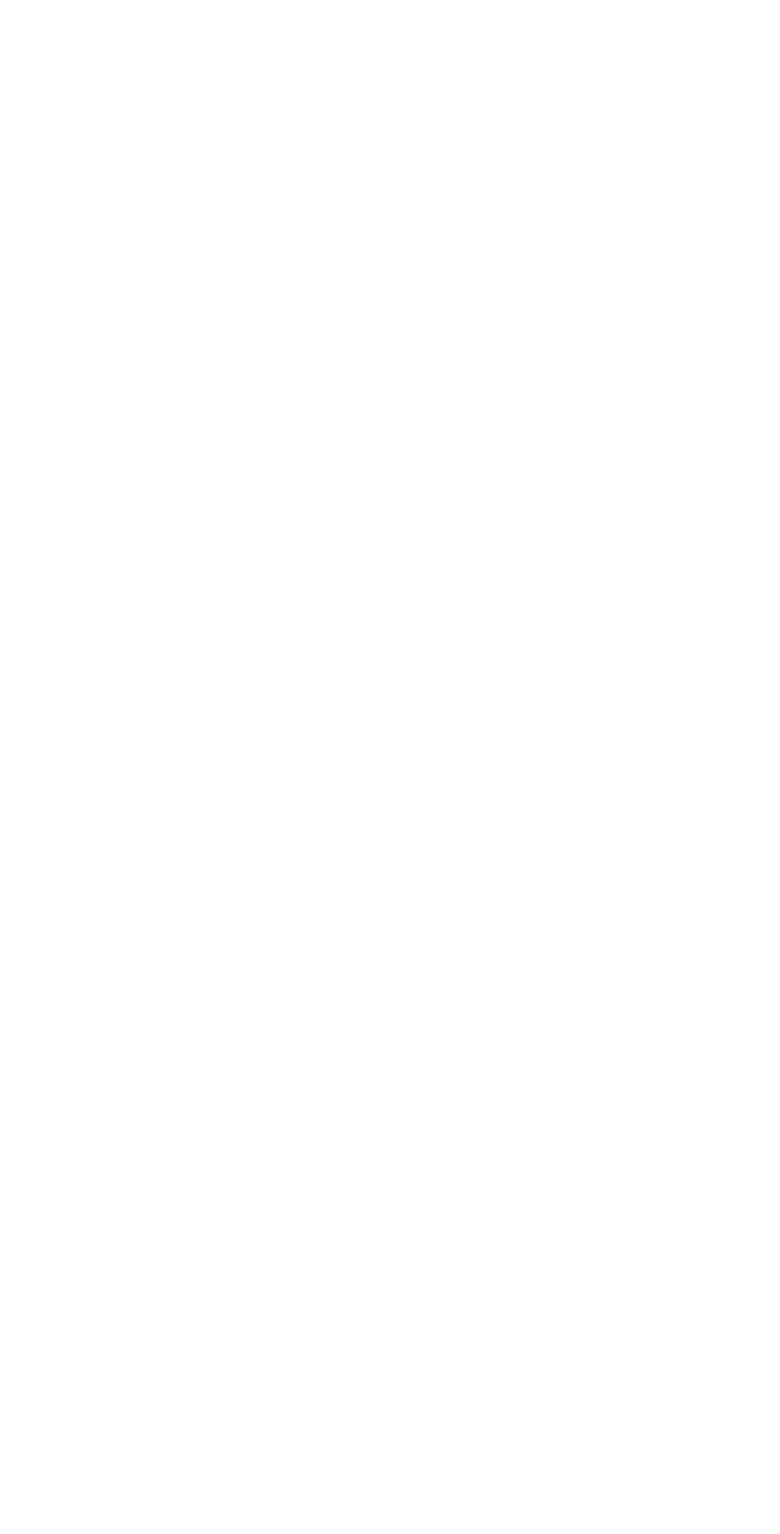
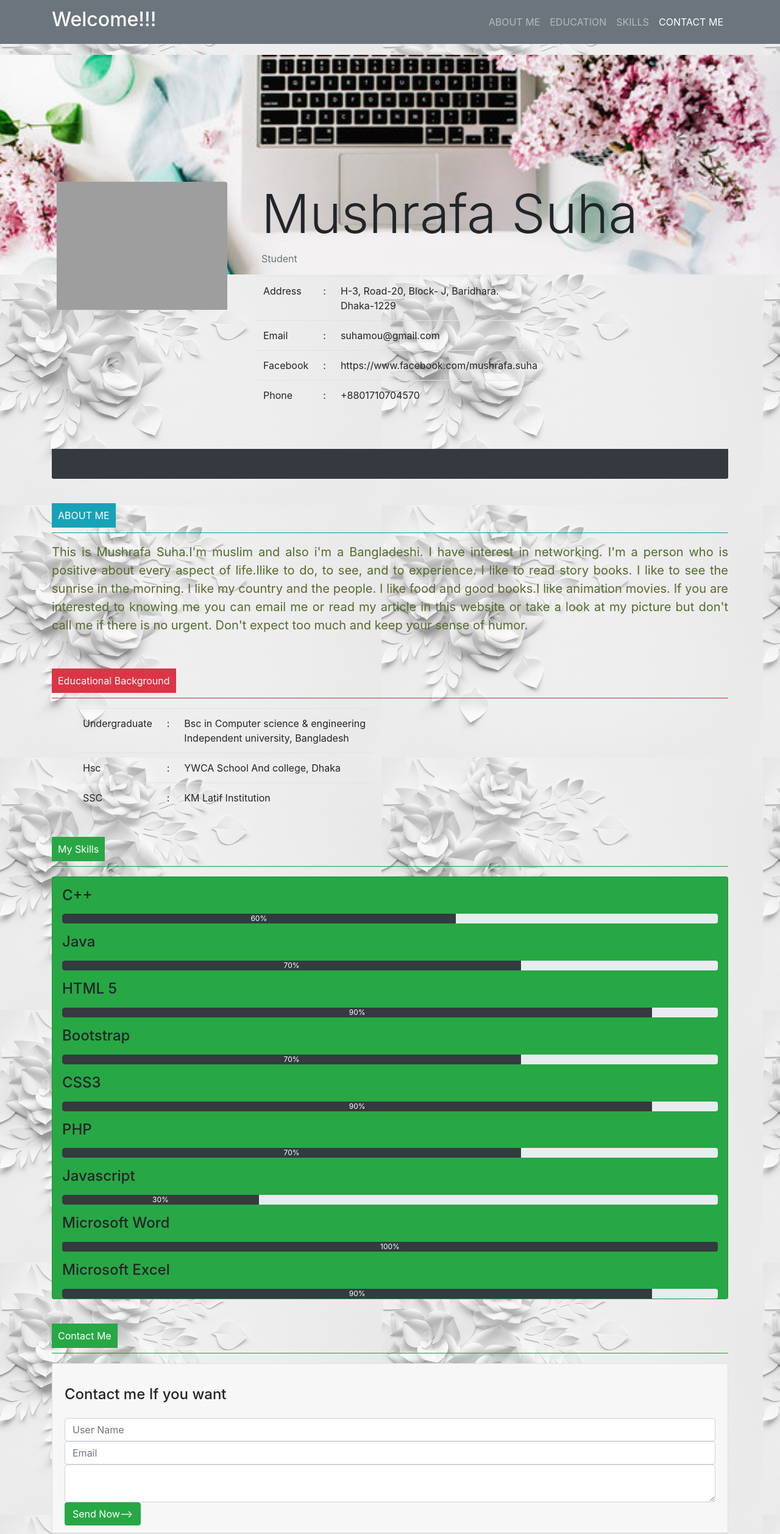
Before and after one commit to suhamou/resume, a PHP site: page / in a window 1280 px wide. Before the commit the page is empty. Shown: the whole page at 61% size. Before the commit the page ends 800 px from the top, so only its background shows below. Run offline with PHP 8.4, Linux system fonts and the light colour scheme; grey boxes are pictures that could not be loaded.

Commit message:
style.html

```diff
--- a/classwork/index.html
+++ b/classwork/index.html
@@ -1 +1,219 @@
-<!-- your HTML goes here -->
+<!DOCTYPE html>
+<html lang="en">
+  <head>
+
+    <title> Suha </title>
+    <meta charset="utf-8">
+    <meta name="viewport" content="width=device-width, initial-scale=1">
+
+    <link rel="stylesheet" href="https://stackpath.bootstrapcdn.com/bootstrap/4.1.3/css/bootstrap.min.css" integrity="sha384-MCw98/SFnGE8fJT3GXwEOngsV7Zt27NXFoaoApmYm81iuXoPkFOJwJ8ERdknLPMO" crossorigin="anonymous">
+
+    <link rel="stylesheet" type="text/css" href="style.css">
+
+  </head>
+<body data-spy="scroll" data-target= ".navbar">
+<div class="container">
+	<div id="header">
+		<nav class = "navbar navbar-expand-sm navbar-dark bg-secondary fixed-top">
+			<div class = "container">
+				<button class ="navbar-toggler" data-toggle= "collapse" data-target="#navbar">
+					<span class="navbar-toggler-icon">
+
+					</span>
+
+				</button>
+				<a href="#" class= "navbar-brand"><h2>Welcome!!!</h2></a>
+					<div class="collapse navbar-collapse" id="Navbar">
+						<ul class="navbar-nav ml-auto">
+							<li class="nav-item"><a href="#about" class="nav-link">ABOUT ME</a></li>
+							<li class="nav-item"><a href="#education" class="nav-link">EDUCATION</a></li>
+							<li class="nav-item"><a href="#skills" class="nav-link">SKILLS</a></li>
+							<li class="nav-item"><a href="#contact" class="nav-link">CONTACT ME</a></li>
+						</ul>
+
+					</div>
+
+			</div>
+		</nav>
+
+	</div>
+</div>
+<div id="bg-img">
+	<div class="container">
+	</div>
+</div>
+<div id="about">
+	<div class="container">
+		<div class="row">
+			<div class="col">
+				<div id="aboutdata">
+
+						<div class="card-title my-5">
+							<div class="media">
+								<img src="suha1.jpg" width ="280" height="280" class="img-fluid rounded-top mx-2 d-none d-lg-block">
+								<div class="media-body">
+									<h4 class="display-2 ml-5 ">Mushrafa Suha</h4>
+									<p class="text-muted ml-5">Student</p>
+									<div class="container ml-4">
+										<table class="table table-responsive">
+											<tr>
+												<td>Address</td>
+												<td>:</td>
+												<td>H-3, Road-20, Block- J, Baridhara.<br> Dhaka-1229</td>
+											</tr>
+											<tr>
+												<td>Email</td>
+												<td>:</td>
+												<td>suhamou@gmail.com</td>
+											</tr>
+											<tr>
+												<td>Facebook</td>
+												<td>:</td>
+												<td>https://www.facebook.com/mushrafa.suha</td>
+											</tr>
+											<tr>
+												<td>Phone</td>
+												<td>:</td>
+												<td>+8801710704570</td>
+											</tr>
+										</table>
+									</div>
+								</div>
+							</div>
+
+						</div>
+						<div class="card-footer bg-dark text-white">
+							<a href="www.facebook.com/mushrafasuha"><i class="fa fa-facebook fa-2x mx-5"></i></a>
+							<a href="#"><i class="fa fa-instagram fa-2x mx-5"></i></a>
+						</div>
+
+
+
+				</div>
+
+			</div>
+
+		</div>
+	</div>
+	<div class="container mt-5">
+		<div class="row">
+			<div class="col">
+				<span  class="bg-info text-white">ABOUT ME</span><hr class="bg-info">
+				<p class="lead text-justify" style="color:#556B2F"><b> This is Mushrafa Suha.I'm muslim and also i'm a Bangladeshi. I have interest in networking. I'm a person who is positive about every aspect of life.Ilike to do, to see, and to experience. I like to read story books. I like to see the sunrise in the morning. I like my country and the people. I like food and good books.I like animation movies. If you are interested to knowing me you can email me or read my article in this website or take a look at my picture but don't call me if there is no urgent. Don't expect too much and keep your sense of humor. </b> </p>
+			</div>
+
+		</div>
+	</div>
+</div>
+
+
+<div id="education" class="mt-5">
+	<div class="container">
+		<span class="bg-danger text-white">Educational Background</span><hr class="bg-danger">
+		<div class="container ml-4">
+			<table class="table table-responsive">
+				<tr>
+					<td>Undergraduate</td>
+					<td>:</td>
+					<td>Bsc in Computer science & engineering<br>Independent university, Bangladesh</td>
+				</tr>
+				<tr>
+					<td>Hsc</td>
+					<td>:</td>
+					<td>YWCA School And college, Dhaka</td>
+					</tr>
+				<tr>
+					<td>SSC</td>
+					<td>:</td>
+					<td>KM Latif Institution</td>
+				</tr>
+			</table>
+		</div>
+	</div>
+</div>
+
+<div id="skills" class="mt-5">
+	<div class="container">
+
+		<span class="bg-success text-white">My Skills</span><hr class="bg-success">
+		<div class="row">
+			<div class="col">
+				<div class="card bg-success">
+					<h4 class="ml-3 my-3">C++</h4>
+					<div class="progress mx-3">
+						<div class="progress-bar bg-dark" style="width: 60%">60%</div>
+					</div>
+
+					<h4 class="ml-3 my-3">Java</h4>
+					<div class="progress mx-3">
+						<div class="progress-bar bg-dark" style="width: 70%">70%</div>
+					</div>
+					<h4 class="ml-3 my-3">HTML 5</h4>
+					<div class="progress mx-3">
+						<div class="progress-bar bg-dark" style="width: 90%">90%</div>
+					</div>
+					<h4 class="ml-3 my-3">Bootstrap</h4>
+					<div class="progress mx-3">
+						<div class="progress-bar bg-dark" style="width: 70%">70%</div>
+					</div>
+					<h4 class="ml-3 my-3">CSS3</h4>
+					<div class="progress mx-3">
+						<div class="progress-bar bg-dark" style="width: 90%">90%</div>
+					</div>
+					<h4 class="ml-3 my-3">PHP</h4>
+					<div class="progress mx-3">
+						<div class="progress-bar bg-dark" style="width: 70%">70%</div>
+					</div>
+					<h4 class="ml-3 my-3">Javascript</h4>
+					<div class="progress mx-3">
+						<div class="progress-bar bg-dark" style="width: 30%">30%</div>
+					</div>
+					<h4 class="ml-3 my-3">Microsoft Word</h4>
+					<div class="progress mx-3">
+						<div class="progress-bar bg-dark" style="width: 100%">100%</div>
+					</div>
+					<h4 class="ml-3 my-3">Microsoft Excel</h4>
+					<div class="progress mx-3">
+						<div class="progress-bar bg-dark" style="width: 90%">90%</div>
+					</div>
+				</div>
+			</div>
+		</div>
+	</div>
+</div>
+
+<div id="contact">
+
+	<div class="container mt-5">
+		<span class="bg-success text-white"> Contact Me </span><hr class="bg-success">
+		<div class="row">
+			<div class="col">
+				<div class="card bg-white">
+					<div class="card-header">
+						<h4 class="my-4"> Contact me If you want</h4>
+						<div class="from-group">
+							<input type="text" placeholder="User Name" class="form-control">
+						</div>
+						<div class="from-group">
+							<input type="text" placeholder="Email" class="form-control">
+						</div>
+						<div class="from-group">
+							<textarea placeholder="White here what you want to say" class="form-control"> </textarea>
+						</div>
+						<div class="from-group">
+							<button class="btn btn-success text-white">Send Now--></button>
+						</div
+					</div>
+
+				</div>
+
+			</div>
+
+		</div>
+	</div>
+</div>
+
+<script src="https://code.jquery.com/jquery-3.3.1.slim.min.js" integrity="sha384-q8i/X+965DzO0rT7abK41JStQIAqVgRVzpbzo5smXKp4YfRvH+8abtTE1Pi6jizo" crossorigin="anonymous"></script>
+<script src="https://stackpath.bootstrapcdn.com/bootstrap/4.1.3/js/bootstrap.min.js" integrity="sha384-ChfqqxuZUCnJSK3+MXmPNIyE6ZbWh2IMqE241rYiqJxyMiZ6OW/JmZQ5stwEULTy" crossorigin="anonymous"></script>
+</body>
+</html>
--- a/classwork/style.css
+++ b/classwork/style.css
@@ -1 +1,59 @@
-/* Your external CSS styles go here */
+body
+{
+	background-image: url('back.jpg');
+}
+#header a:hover
+{
+	color: #fff;
+}
+
+#bg-img
+{
+	background: url('pc2.jpg');
+	background-size: 100%;
+	background-repeat: no-repeat;
+	min-height: 360px;
+}
+#bg-img .container{
+	margin-top: 90px !important;
+}
+#about
+{
+	margin-top: -200px;
+}
+	}
+#about.fa
+{
+	color: #3cb371;
+}
+#about span
+{
+	padding-left: 10px;
+	padding-right: 10px;
+	padding-bottom:10px;
+	padding-top: 10px;
+
+}
+#education span
+{
+	padding-left: 10px;
+	padding-right: 10px;
+	padding-top: 10px;
+	padding-bottom: 10px;
+}
+
+#skills span
+{
+	padding-left: 10px;
+	padding-right: 10px;
+	padding-top: 10px;
+	padding-bottom: 10px;
+}
+
+#contact span
+{
+	padding-left: 10px;
+	padding-right: 10px;
+	padding-top: 10px;
+	padding-bottom: 10px;
+}
```
Also changed, not shown: classwork/back.jpg (added), classwork/bud.jpg (added), classwork/bul.jpg (added), classwork/fr.jpg (added), classwork/pc1.jpg (added), classwork/pc2.jpg (added), classwork/suha.jpg.JPG (added), classwork/win.jpg (added).
